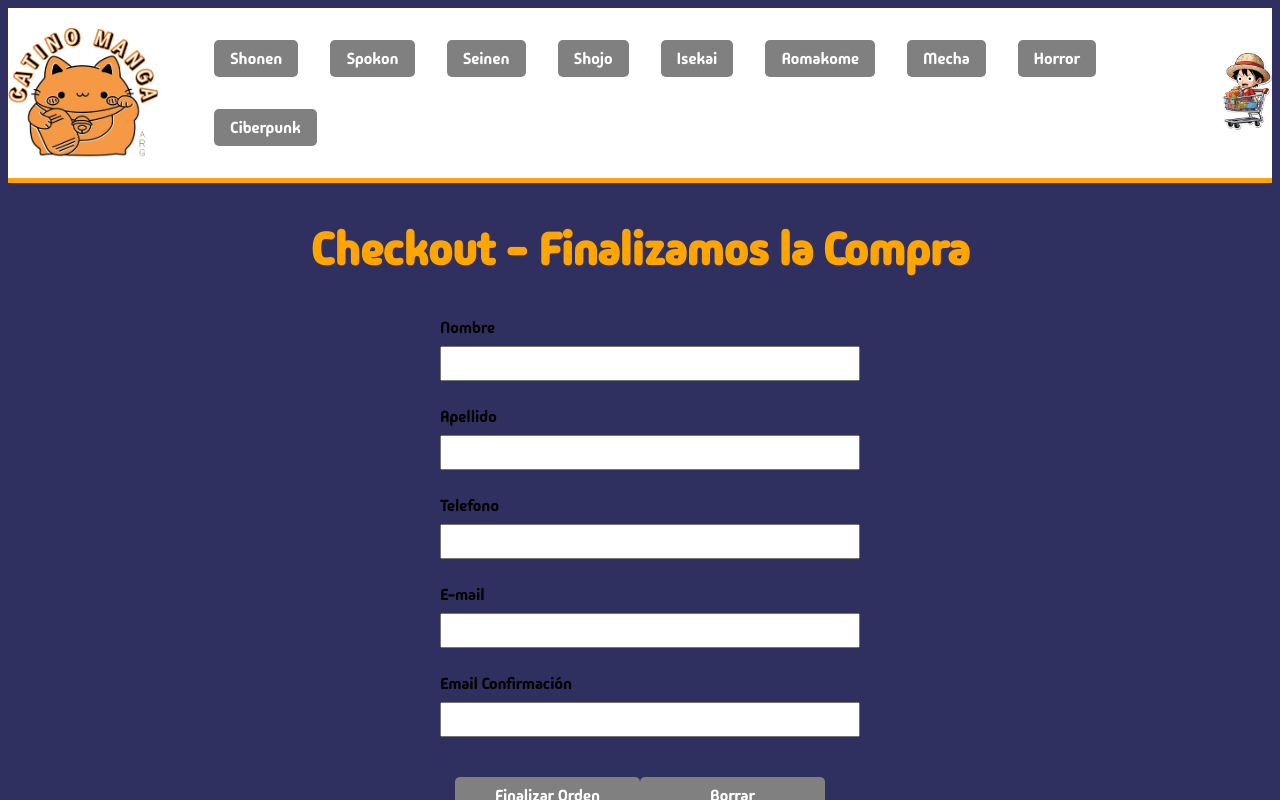
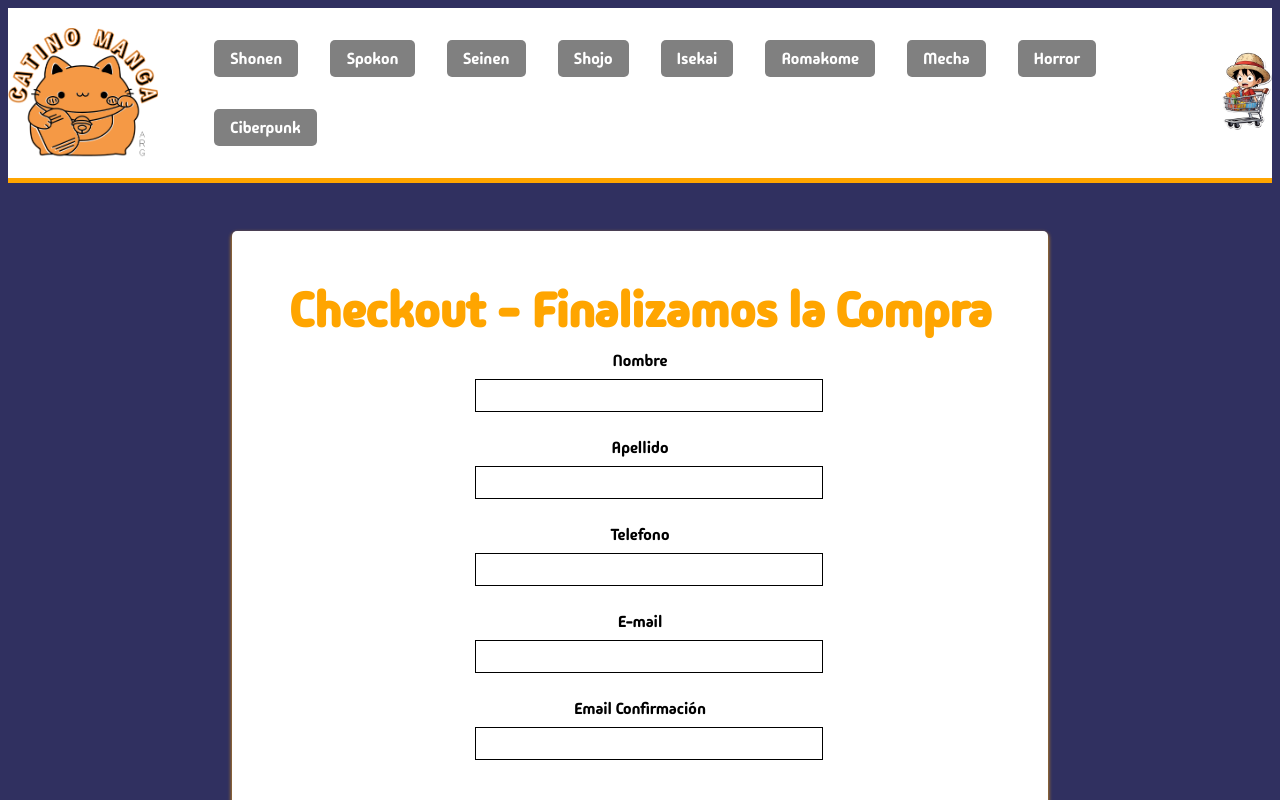
Before and after one commit to EmmanuelCortese/EntregaFinalCorteseReact, a React (Vite) app: page /checkout in a window 1280 px wide. Shown: the top 800 px of the page. Built offline with nearby package versions, Linux system fonts and the light colour scheme; the HTML template or start-up script is replaced by a standard one.

Commit message:
EntregaFinalCorteseReact

```diff
--- /dev/null
+++ b/src/componentes/Cart/Cart.css
@@ -0,0 +1,42 @@
+.contenedorCart {
+    display: flex;
+    flex-direction: column;
+    align-items: center;
+    text-align: center;
+    padding: 0.5rem;
+    padding-bottom: 2.5rem;
+    background-color: #fff;
+    box-shadow: 0 2px 4px orange;
+    border-radius: 5px;
+    margin: 3rem auto;
+    max-width: 800px;
+    font-family: 'Madimi One';
+  }
+
+  .contenedorCart h2 {
+    font-size: 3rem;
+    margin-bottom: 0.5rem;
+  }
+
+  .contenedorCart h3 {
+    font-size: 1.5rem;
+    margin-bottom: 0.5rem;
+  }
+
+  .contenedorCart p {
+    font-size: 1rem;
+    line-height: 1.5;
+    margin-bottom: -0.5rem;
+    margin-top: 5px;
+  }
+
+  .contenedorCart img.imagenProducto {
+    width: 100px;
+    height: auto;
+    margin-top: 10px;
+    border-radius: 5px;
+  }
+
+  .contenedorCart .miBtn {
+    margin-top: 15px;
+  }
--- a/src/componentes/Cart/Cart.jsx
+++ b/src/componentes/Cart/Cart.jsx
@@ -1,3 +1,4 @@
+import './Cart.css';
 import CartItem from "../CartItem/CartItem";
 import { Link } from "react-router-dom";
 import { CarritoContext } from "../../context/CarritoContext";
@@ -8,17 +9,20 @@ const Cart = () => {
 
     if (cantidadTotal === 0) {
         return (
-            <>
+           <div className="contenedorCart">
                 <h2>No hay productos en el carrito</h2>
                 <Link className="miBtn" to="/"> Ver Productos </Link>
-            </>
+           </div>
         )
     }
     return (
-        <div>
-            {
-                carrito.map(prod => <CartItem key={prod.id} {...prod} />)
-            }
+        <div className="contenedorCart"> {}
+          {carrito.map((prod) => (
+            <div key={prod.id} className="cartItemWithImage">
+              <CartItem {...prod} />
+              <img src={prod.img} alt={prod.nombre} className="imagenProducto" />
+            </div>
+          ))}
             <h3> Total:$ {total}  </h3>
             <button className="miBtn" onClick={()=> vaciarCarrito()}> Vaciar Carrito </button>
             <Link className="miBtn" to="/checkout"> Finalizar Compra </Link>
@@ -26,4 +30,4 @@ const Cart = () => {
     )
 }
 
-export default Cart
+export default Cart;
--- a/src/componentes/Checkout/Checkout.css
+++ b/src/componentes/Checkout/Checkout.css
@@ -7,6 +7,7 @@ form {
     flex-direction: column;
     max-width: 400px;
     margin: 0 auto;
+    text-align: center;
 }
 
 label {
@@ -22,8 +23,8 @@ input[type="email"] {
 
 .botones {
     display: flex;
+    flex-direction: column;
     align-items: center;
-    justify-content: center;
     margin: 15px;
 }
 
--- a/src/componentes/Checkout/Checkout.jsx
+++ b/src/componentes/Checkout/Checkout.jsx
@@ -1,4 +1,4 @@
-import { useState, useContext } from "react";
+import React, { useState, useContext } from "react";
 import { CarritoContext } from "../../context/CarritoContext";
 import { db } from "../../services/config";
 import { collection, addDoc, updateDoc, getDoc, doc } from "firebase/firestore";
@@ -94,7 +94,7 @@ const Checkout = () => {
     }
 
     return (
-        <div>
+        <div className="contenedorCart">
             <h2>Checkout - Finalizamos la Compra </h2>
 
             <form onSubmit={manejadorSubmit}>
@@ -110,27 +110,27 @@ const Checkout = () => {
 
                 <div className="form-group">
                     <label htmlFor="nombre"> Nombre </label>
-                    <input type="text" value={nombre} id="nombre" onChange={(e) => setNombre(e.target.value)} />
+                    <input type="text" value={nombre} id="nombre" onChange={(e) => setNombre(e.target.value)} style={{border: '1px solid black'}} />
                 </div>
 
                 <div className="form-group">
                     <label htmlFor="apellido"> Apellido </label>
-                    <input type="text" value={apellido} id="apellido" onChange={(e) => setApellido(e.target.value)} />
+                    <input type="text" value={apellido} id="apellido" onChange={(e) => setApellido(e.target.value)} style={{border: '1px solid black'}} />
                 </div>
 
                 <div className="form-group">
                     <label htmlFor="telefono"> Telefono </label>
-                    <input type="text" value={telefono} id="telefono" onChange={(e) => setTelefono(e.target.value)} />
+                    <input type="text" value={telefono} id="telefono" onChange={(e) => setTelefono(e.target.value)} style={{border: '1px solid black'}} />
                 </div>
 
                 <div className="form-group">
                     <label htmlFor="email"> E-mail </label>
-                    <input type="email" value={email} id="email" onChange={(e) => setEmail(e.target.value)} />
+                    <input type="email" value={email} id="email" onChange={(e) => setEmail(e.target.value)} style={{border: '1px solid black'}} />
                 </div>
 
                 <div className="form-group">
                     <label htmlFor="emailcon"> Email Confirmación </label>
-                    <input type="email" value={emailConfirmacion} id="emailcon" onChange={(e) => setEmailConfirmacion(e.target.value)} />
+                    <input type="email" value={emailConfirmacion} id="emailcon" onChange={(e) => setEmailConfirmacion(e.target.value)} style={{border: '1px solid black'}} />
                 </div>
 
                 {
```
